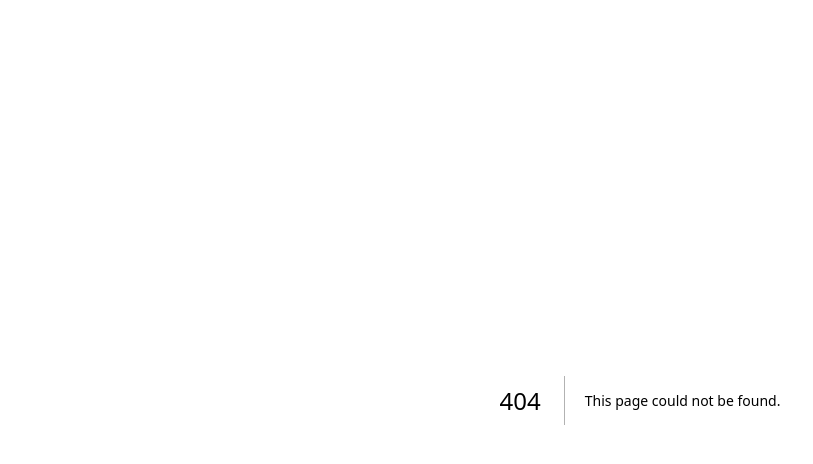
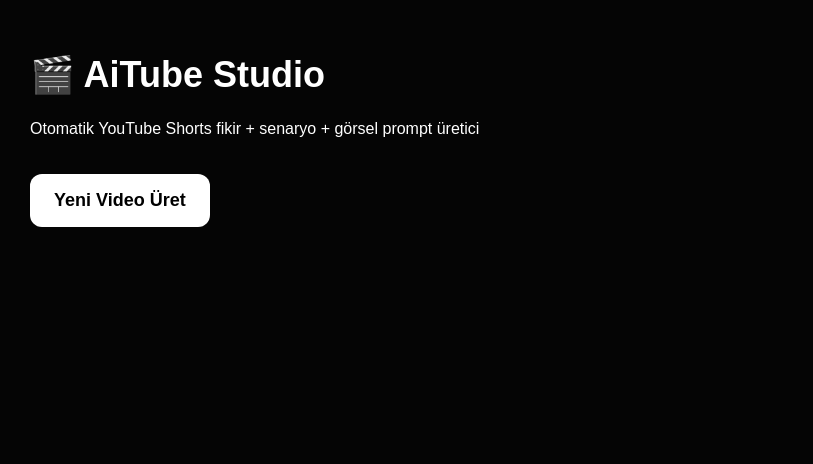
Before and after one commit to fireworkfire07-sketch/Aitube, a Next.js app: page /app/aitube in a window 1280 px wide. Before the commit this address had no page. Shown: the top 464 px of the page, without its empty margins (0-813 px from the left). Built offline with nearby package versions, Linux system fonts and the light colour scheme.

Commit message:
Create AiTubePage component for video idea generation

```diff
--- /dev/null
+++ b/app/app/aitube/page.js
@@ -0,0 +1,76 @@
+"use client";
+
+import { useState } from "react";
+
+const niches = [
+  "yoga nefes egzersizi",
+  "çocuklara masal",
+  "mini belgesel",
+  "motivasyon",
+  "sağlıklı yaşam",
+  "Antalya gezi videosu",
+  "AI ile para kazanma",
+  "uyku meditasyonu"
+];
+
+export default function AiTubePage() {
+  const [idea, setIdea] = useState(null);
+
+  function generateVideo() {
+    const niche = niches[Math.floor(Math.random() * niches.length)];
+    const number = Math.floor(Math.random() * 9999);
+
+    setIdea({
+      title: `${niche.toUpperCase()} #${number}`,
+      hook: `İlk 3 saniyede izleyiciyi yakala: "${niche} hakkında kimsenin bilmediği basit yöntem..."`,
+      script: `Bugün ${niche} konusunda kısa ama etkili bir içerik hazırlıyoruz. Önce dikkat çekici bir giriş yapıyoruz. Sonra 3 pratik bilgi veriyoruz. En sonda izleyiciye kaydetmesini ve takip etmesini söylüyoruz.`,
+      prompt: `${niche}, cinematic, vertical 9:16, high quality, soft light, viral youtube shorts style`,
+      status: "Yeni video fikri üretildi"
+    });
+  }
+
+  return (
+    <main style={{
+      minHeight: "100vh",
+      background: "#050505",
+      color: "white",
+      padding: "30px",
+      fontFamily: "Arial"
+    }}>
+      <h1 style={{ fontSize: "36px" }}>🎬 AiTube Studio</h1>
+      <p>Otomatik YouTube Shorts fikir + senaryo + görsel prompt üretici</p>
+
+      <button
+        onClick={generateVideo}
+        style={{
+          marginTop: "20px",
+          padding: "16px 24px",
+          borderRadius: "12px",
+          border: "none",
+          background: "white",
+          color: "black",
+          fontSize: "18px",
+          fontWeight: "bold"
+        }}
+      >
+        Yeni Video Üret
+      </button>
+
+      {idea && (
+        <div style={{
+          marginTop: "30px",
+          background: "#151515",
+          padding: "24px",
+          borderRadius: "18px",
+          maxWidth: "700px"
+        }}>
+          <h2>{idea.title}</h2>
+          <p><b>Hook:</b> {idea.hook}</p>
+          <p><b>Senaryo:</b> {idea.script}</p>
+          <p><b>Görsel Prompt:</b> {idea.prompt}</p>
+          <p><b>Durum:</b> {idea.status}</p>
+        </div>
+      )}
+    </main>
+  );
+}
```
